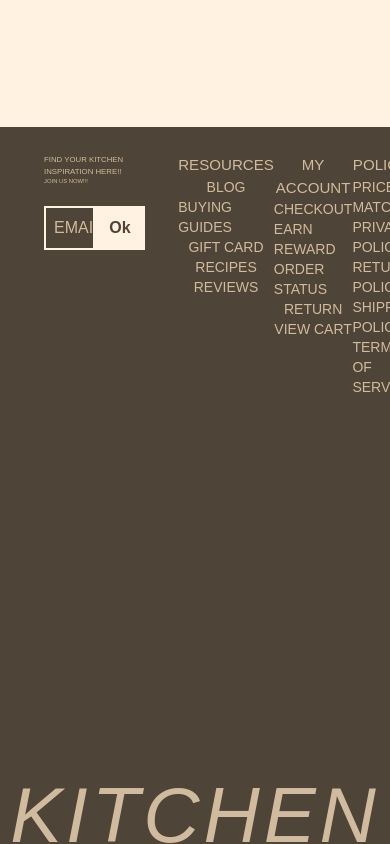
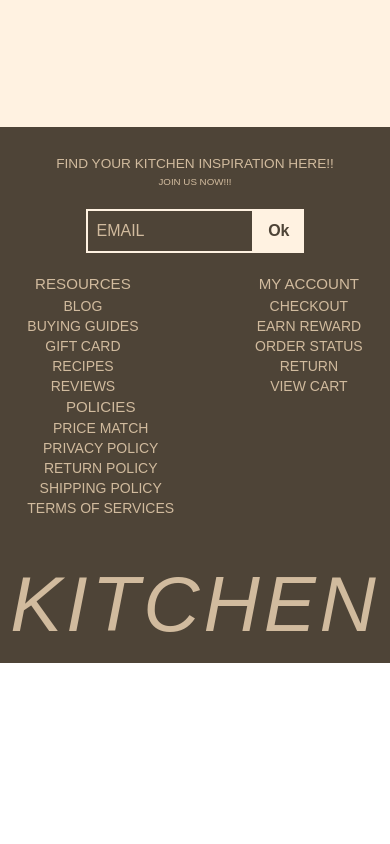
Before and after one commit to safkat07/Kitchen-Tools, a React (Vite) app: page / in a window 390 px wide. Shown: the part 6662-7506 px from the top of the page. After the commit the page ends 7325 px from the top, so only its background shows below. Built offline with nearby package versions, Linux system fonts and the light colour scheme; a web font is replaced by a local one.

Commit message:
footer responsive complete

```diff
--- a/src/Components/Footer/Footer.jsx
+++ b/src/Components/Footer/Footer.jsx
@@ -1,51 +1,51 @@
 import './footer.css'
 const Footer = () => {
   return (
-    <footer className='min-h-[85vh] overflow-hidden  flex flex-col justify-between items-center text-secondary w-[100%] bg-textPrimary'>
-      <div className='flex z-[99] mx-auto font-secondary p-[7vw] w-[100%] justify-between '>
-        <div className='w-[30%]   mx-auto'>
-          <p className="uppercase font-secondary text-[2vw] ">find your kitchen inspiration here!!</p>
-          <p className="uppercase text-[1.5vw]">join us now!!!</p>
-          <form className='flex pt-5'>
-            <input type="text" placeholder="EMAIL" className="w-full outline-none py-2   placeholder-secondary pl-2 placeh bg-textPrimary border-2 border-primary " />
+    <footer className=' overflow-hidden  flex flex-col justify-between items-center text-secondary w-[100%] bg-textPrimary'>
+      <div className='flex z-[99] lg:flex-row flex-col mx-auto font-secondary p-[7vw] w-[100%] justify-center items-center lg:justify-between '>
+        <div className='lg:w-[30%] lg:text-left text-center w-[100%]  mx-auto'>
+          <p className="uppercase font-secondary text-[3.5vw] lg:text-[2vw] ">find your kitchen inspiration here!!</p>
+          <p className="uppercase text-[2.5vw] lg:text-[1.5vw]">join us now!!!</p>
+          <form className='flex justify-center items-center pt-5'>
+            <input type="text" placeholder="EMAIL" className="lg:w-full   w-1/2  outline-none py-2   placeholder-secondary pl-2 placeh bg-textPrimary border-2 border-primary " />
             <input value="Ok" type="submit" className=" text-textPrimary font-bold border-2 bg-primary border-primary px-3 py-2" />
           </form>
         </div>
-        <div className='w-[50%] flex  justify-between mx-auto'>
+        <div className='lg:w-[50%] lg:pt-0 pt-5 w-[100%] flex flex-wrap justify-between mx-auto'>
           <div>
             <p className='ftitle'>Resources</p>
             <ul className="flex lg:text-xl text-sm uppercase font-secondary md:items-end items-center flex-col justify-center">
-               <li className= "cursor-pointer">Blog</li>
-               <li className= "cursor-pointer">buying guides</li>
-               <li className= "cursor-pointer">gift card</li>
-               <li className= "cursor-pointer">recipes</li>
-               <li className= "cursor-pointer">reviews</li>
+              <li className="cursor-pointer">Blog</li>
+              <li className="cursor-pointer">buying guides</li>
+              <li className="cursor-pointer">gift card</li>
+              <li className="cursor-pointer">recipes</li>
+              <li className="cursor-pointer">reviews</li>
             </ul>
           </div>
           <div>
             <p className='ftitle'>My Account</p>
             <ul className="flex lg:text-xl text-sm uppercase font-secondary md:items-end items-center flex-col justify-center">
-               <li className= "cursor-pointer">checkout</li>
-               <li className= "cursor-pointer">earn reward</li>
-               <li className= "cursor-pointer">order status</li>
-               <li className= "cursor-pointer">return</li>
-               <li className= "cursor-pointer">view cart</li>
+              <li className="cursor-pointer">checkout</li>
+              <li className="cursor-pointer">earn reward</li>
+              <li className="cursor-pointer">order status</li>
+              <li className="cursor-pointer">return</li>
+              <li className="cursor-pointer">view cart</li>
             </ul>
           </div>
           <div>
             <p className='ftitle'>Policies</p>
             <ul className="flex lg:text-xl text-sm uppercase font-secondary md:items-end items-center flex-col justify-center">
-               <li className= "cursor-pointer">price match</li>
-               <li className= "cursor-pointer">privacy policy</li>
-               <li className= "cursor-pointer">return policy</li>
-               <li className= "cursor-pointer">shipping policy</li>
-               <li className= "cursor-pointer">terms of services</li>
+              <li className="cursor-pointer">price match</li>
+              <li className="cursor-pointer">privacy policy</li>
+              <li className="cursor-pointer">return policy</li>
+              <li className="cursor-pointer">shipping policy</li>
+              <li className="cursor-pointer">terms of services</li>
             </ul>
           </div>
         </div>
       </div>
       <div className='w-full mx-auto '>
-        <h1 className='uppercase font-title flex justify-center items-center   text-[20vw] tracking-wider italic leading-[15vw]'>Kitchen</h1>
+        <h1 className='uppercase font-title flex justify-center items-center   text-[20vw] tracking-wider italic lg:leading-[15vw]'>Kitchen</h1>
       </div>
     </footer>
   )
```
